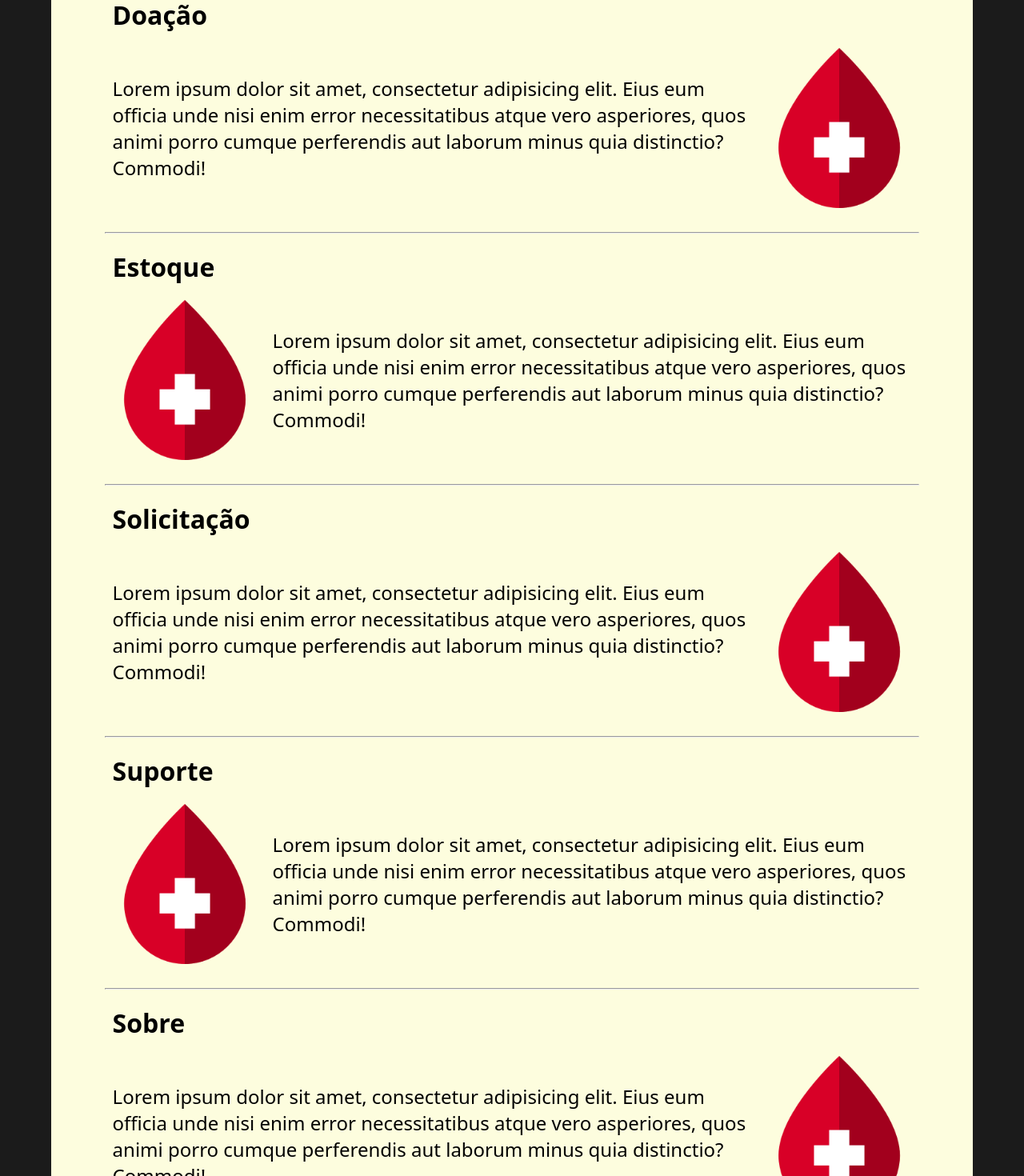
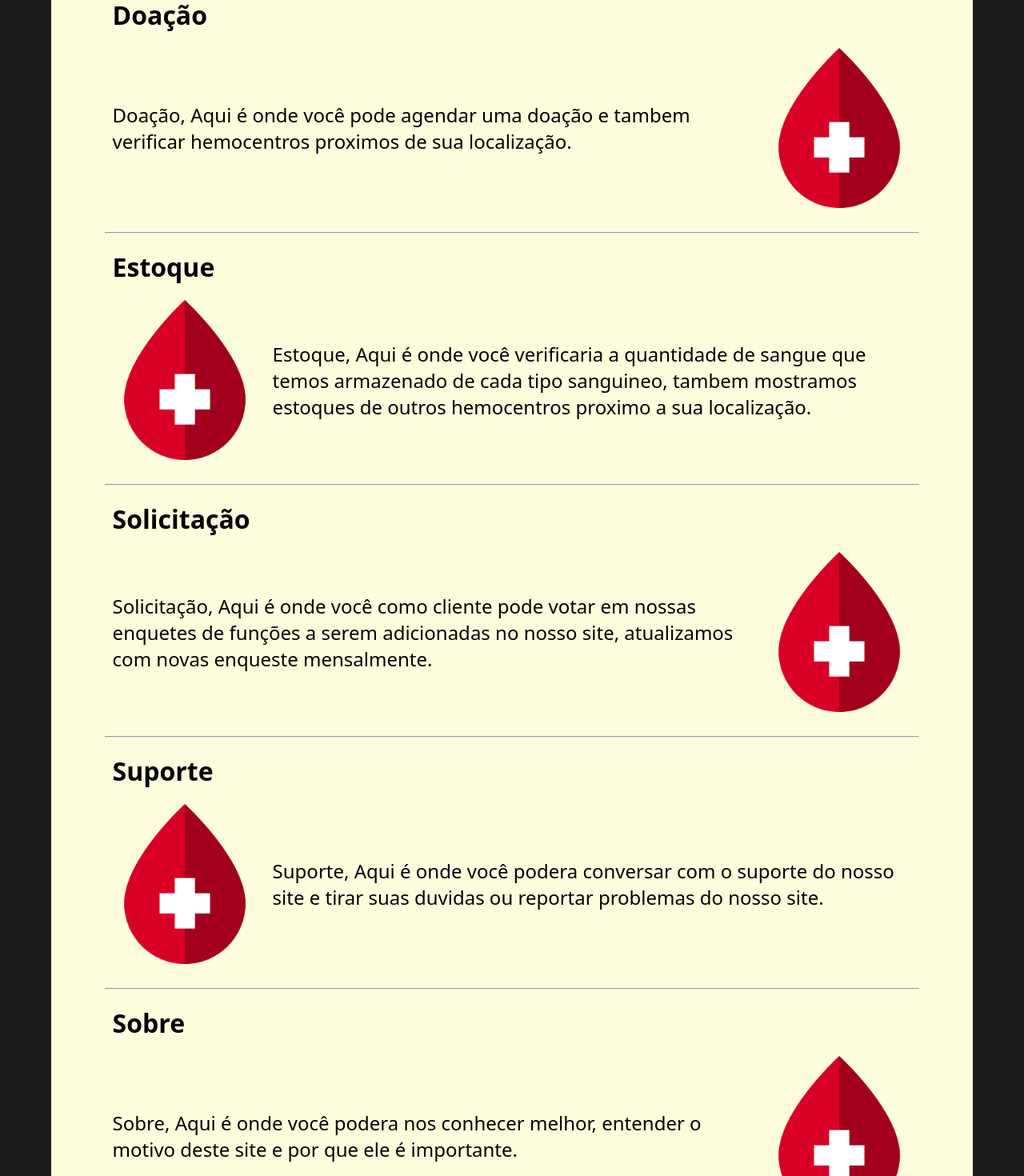
Before and after one commit to Gabriel-Andrade-Aleixo/DoacaoVital, a React (Vite) app: page /home in a window 1280 px wide. Shown: the part 200-1670 px from the top of the page at 80% size. Built offline with nearby package versions, Linux system fonts and the light colour scheme.

Commit message:
Home Textos

```diff
--- a/src/pages/Home.jsx
+++ b/src/pages/Home.jsx
@@ -14,7 +14,7 @@ function Home() {
                 <div className="DivInfob">
                     <TituloII Titu="Doação"></TituloII>
                     <div className="flex2">
-                        <p>Lorem ipsum dolor sit amet, consectetur adipisicing elit. Eius eum officia unde nisi enim error necessitatibus atque vero asperiores, quos animi porro cumque perferendis aut laborum minus quia distinctio? Commodi!</p>
+                        <p>Doação, Aqui é onde você pode agendar uma doação e tambem verificar hemocentros proximos de sua localização.</p>
                         <img src={NomeLegal} alt="Descrição" />
                     </div>
                     <hr className={cssHr.hrTit}/>
@@ -23,13 +23,13 @@ function Home() {
 
                     <div className="flex">
                         <img src={NomeLegal} alt="Descrição" />
-                        <p>Lorem ipsum dolor sit amet, consectetur adipisicing elit. Eius eum officia unde nisi enim error necessitatibus atque vero asperiores, quos animi porro cumque perferendis aut laborum minus quia distinctio? Commodi!</p>
+                        <p>Estoque, Aqui é onde você verificaria a quantidade de sangue que temos armazenado de cada tipo sanguineo, tambem mostramos estoques de outros hemocentros proximo a sua localização.</p>
                     </div>
                     <hr className={cssHr.hrTit}/>
 
                     <TituloII Titu="Solicitação"></TituloII>
                     <div className="flex2">
-                        <p>Lorem ipsum dolor sit amet, consectetur adipisicing elit. Eius eum officia unde nisi enim error necessitatibus atque vero asperiores, quos animi porro cumque perferendis aut laborum minus quia distinctio? Commodi!</p>
+                        <p>Solicitação, Aqui é onde você como cliente pode votar em nossas enquetes de funções a serem adicionadas no nosso site, atualizamos com novas enqueste mensalmente.</p>
                         <img src={NomeLegal} alt="Descrição" />
                     </div>
                     <hr className={cssHr.hrTit}/>
@@ -37,13 +37,13 @@ function Home() {
                     <TituloII Titu="Suporte"></TituloII>
                     <div className="flex">
                         <img src={NomeLegal} alt="Descrição" />
-                        <p>Lorem ipsum dolor sit amet, consectetur adipisicing elit. Eius eum officia unde nisi enim error necessitatibus atque vero asperiores, quos animi porro cumque perferendis aut laborum minus quia distinctio? Commodi!</p>
+                        <p>Suporte, Aqui é onde você podera conversar com o suporte do nosso site e tirar suas duvidas ou reportar problemas do nosso site.</p>
                     </div>
                     <hr className={cssHr.hrTit}/>
 
                     <TituloII Titu="Sobre"></TituloII>
                     <div className="flex2">
-                        <p>Lorem ipsum dolor sit amet, consectetur adipisicing elit. Eius eum officia unde nisi enim error necessitatibus atque vero asperiores, quos animi porro cumque perferendis aut laborum minus quia distinctio? Commodi!</p>
+                        <p>Sobre, Aqui é onde você podera nos conhecer melhor, entender o motivo deste site e por que ele é importante.</p>
                         <img src={NomeLegal} alt="Descrição" />
                     </div>
                 </div>
```
